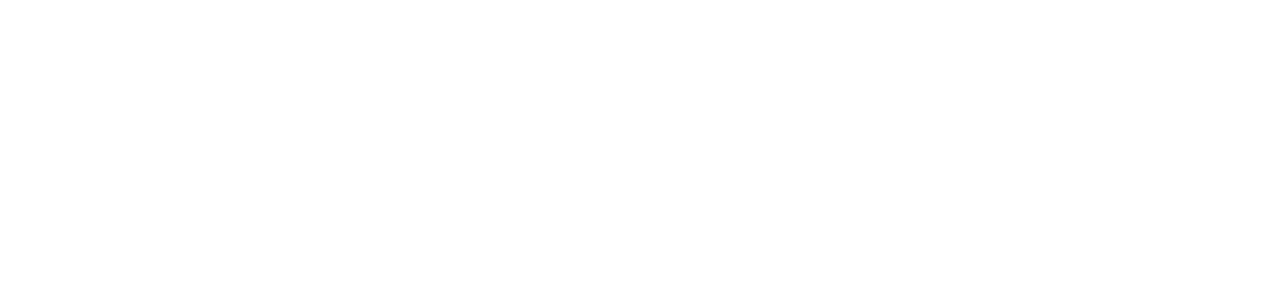
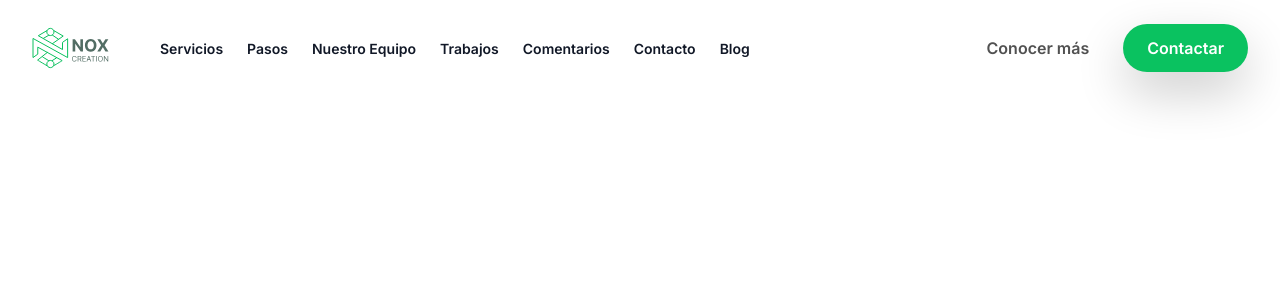
Before and after one commit to kolostring/nox-landing, a Next.js app: page / in a window 1280 px wide. Shown: the top 300 px of the page. Built offline with nearby package versions, Linux system fonts and the light colour scheme.

Commit message:
feat: desktop Navbar

```diff
--- a/src/app/globals.css
+++ b/src/app/globals.css
@@ -1,33 +1,8 @@
-@tailwind base;
-@tailwind components;
-@tailwind utilities;
-
-:root {
-  --foreground-rgb: 0, 0, 0;
-  --background-start-rgb: 214, 219, 220;
-  --background-end-rgb: 255, 255, 255;
-}
-
-@media (prefers-color-scheme: dark) {
-  :root {
-    --foreground-rgb: 255, 255, 255;
-    --background-start-rgb: 0, 0, 0;
-    --background-end-rgb: 0, 0, 0;
+@keyframes bgHorizontalMovement{
+  from{
+    background-position: 0% 0%;
+  }
+  to{
+    background-position: 100% 0%;
   }
 }
-
-body {
-  color: rgb(var(--foreground-rgb));
-  background: linear-gradient(
-      to bottom,
-      transparent,
-      rgb(var(--background-end-rgb))
-    )
-    rgb(var(--background-start-rgb));
-}
-
-@layer utilities {
-  .text-balance {
-    text-wrap: balance;
-  }
-}
--- a/src/app/layout.tsx
+++ b/src/app/layout.tsx
@@ -1,7 +1,8 @@
 import type { Metadata } from "next";
 import { Inter } from "next/font/google";
 import "./globals.css";
-import { ChakraProvider } from "@chakra-ui/react";
+import { ChakraProvider, extendTheme } from "@chakra-ui/react";
+import Navbar from "@/components/Navbar";
 
 const inter = Inter({ subsets: ["latin"] });
 
@@ -9,6 +10,16 @@
   title: "Create Next App",
   description: "Generated by create next app",
 };
+
+const theme = extendTheme({
+  colors: {
+    brand: {
+      100: "#f7fafc",
+      // ...
+      900: "#1a202c",
+    },
+  },
+})
 
 export default function RootLayout({
   children,
@@ -19,6 +30,7 @@
     <html lang="en">
       <body className={inter.className}>
         <ChakraProvider>
+          <Navbar />
           {children}
         </ChakraProvider>
       </body>
--- /dev/null
+++ b/src/components/Navbar.tsx
@@ -0,0 +1,93 @@
+"use client";
+import { Button, Flex, Image, Link } from "@chakra-ui/react";
+import { default as NextJsLink } from "next/link";
+
+import NoxLogo from "@/assets/logotipo_nox.svg";
+
+const navLinks = [
+  ["Servicios", "#"],
+  ["Pasos", "#"],
+  ["Nuestro Equipo", "#"],
+  ["Trabajos", "#"],
+  ["Comentarios", "#"],
+  ["Contacto", "#"],
+  ["Blog", "#"],
+];
+
+export default function Navbar() {
+  return (
+    <Flex
+      as="nav"
+      alignItems="center"
+      maxWidth="1232px"
+      px="8px"
+      py="24px"
+      mx="auto"
+    >
+      <Image mr="32px" alt="Nox logo" src={NoxLogo.src} />
+
+      <Flex gap="8px" fontSize="14px" fontWeight="600" color="#111827">
+        {navLinks.map(([label, href]) => (
+          <Link px="8px" as={NextJsLink} href={href} key={label}>
+            {label}
+          </Link>
+        ))}
+      </Flex>
+
+      <Button
+        as={NextJsLink}
+        ml="auto"
+        borderRadius="100vw"
+        py="24px"
+        px="24px"
+        mr="10px"
+        lineHeight="24px"
+        variant="ghost"
+        color="#515151"
+        href=""
+      >
+        Conocer más
+      </Button>
+
+      <Button
+        as={NextJsLink}
+        py="24px"
+        px="24px"
+        position="relative"
+        lineHeight="24px"
+        borderRadius="100vw"
+        overflow="hidden"
+        isolation="isolate"
+        bgColor="hsl(148, 90%, 40%)"
+        color="white"
+        shadow="0px 20px 50px hsl(148, 90%, 0%, 20%)"
+        href=""
+        _hover={{
+          "&:before": {
+            opacity: "1",
+            animationPlayState: "running",
+          },
+        }}
+        _active={{
+          bgColor: "hsl(108, 82%, 67%)",
+        }}
+        _before={{
+          content: '""',
+          position: "absolute",
+          h: "100%",
+          w: "100%",
+          zIndex: "-10",
+          opacity: "0",
+          bgGradient:
+            "Linear(to-r, hsl(108, 72%, 57%,30%) 20%, hsl(108, 72%, 57%) 50%,  hsl(108, 72%, 57%,30%) 90%)",
+          bgSize: "600% 100%",
+          animation: "bgHorizontalMovement 2s infinite linear",
+          transition: "opacity 300ms ease",
+          animationPlayState: "paused",
+        }}
+      >
+        Contactar
+      </Button>
+    </Flex>
+  );
+}
```
Also changed, not shown: src/assets/logotipo_nox.svg (added).
